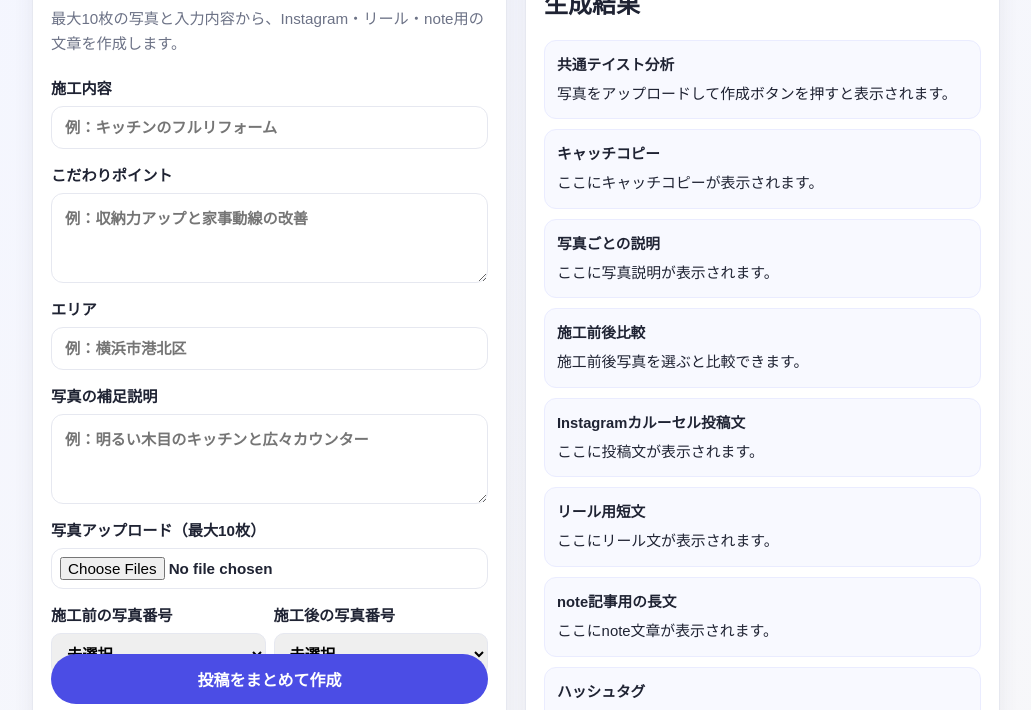
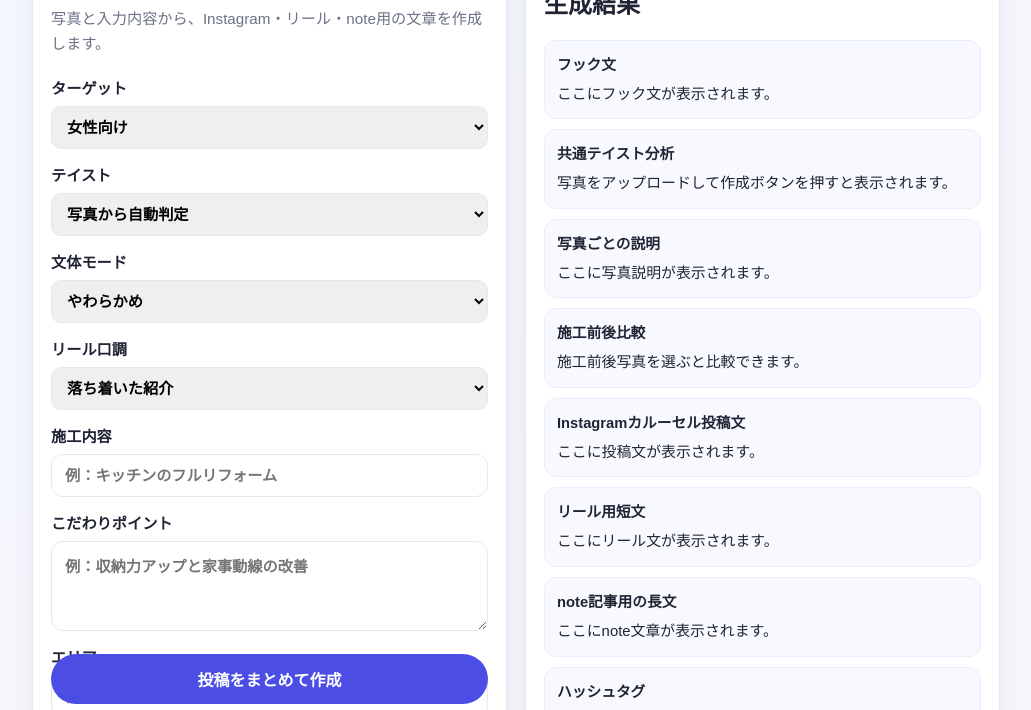
Before and after one commit to komekoyamayama/instagram-post-app, a website: page index.html in a window 1280 px wide. Shown: the part 90-800 px from the top of the page, without its empty margins (124-1155 px from the left). Drawn offline with Linux system fonts and the light colour scheme.

Commit message:
Add copywriting option selectors

```diff
--- a/index.html
+++ b/index.html
@@ -11,56 +11,80 @@
     <section class="card">
       <header class="card__header">
         <h1>施工写真から投稿を一括作成</h1>
-          <p>最大10枚の写真と入力内容から、Instagram・リール・note用の文章を作成します。</p>
+        <p>写真と入力内容から、Instagram・リール・note用の文章を作成します。</p>
       </header>
 
       <form id="postForm" class="form">
-          <label>
-            施工内容
+        <label>ターゲット
+          <select id="targetType">
+            <option value="women">女性向け</option>
+            <option value="owner">大家さん向け</option>
+          </select>
+        </label>
+
+        <label>テイスト
+          <select id="styleType">
+            <option value="auto">写真から自動判定</option>
+            <option value="cafe">カフェ風</option>
+            <option value="hotel">ホテルライク</option>
+            <option value="natural">ナチュラル</option>
+          </select>
+        </label>
+
+        <label>文体モード
+          <select id="toneType">
+            <option value="soft">やわらかめ</option>
+            <option value="craft">職人感強め</option>
+            <option value="viral">Instagram伸び重視</option>
+          </select>
+        </label>
+
+        <label>リール口調
+          <select id="reelTone">
+            <option value="calm">落ち着いた紹介</option>
+            <option value="catchy">テンポよく</option>
+            <option value="pro">プロ解説</option>
+          </select>
+        </label>
+
+        <label>施工内容
           <input type="text" id="workContent" placeholder="例：キッチンのフルリフォーム" required />
         </label>
 
-          <label>
-            こだわりポイント
+        <label>こだわりポイント
           <textarea id="specialPoint" placeholder="例：収納力アップと家事動線の改善" required></textarea>
         </label>
 
-          <label>
-            エリア
+        <label>エリア
           <input type="text" id="area" placeholder="例：横浜市港北区" required />
         </label>
 
-          <label>
-            写真の補足説明
+        <label>写真の補足説明
           <textarea id="photoDesc" placeholder="例：明るい木目のキッチンと広々カウンター" required></textarea>
         </label>
 
-          <label class="file-input">
-            写真アップロード（最大10枚）
+        <label class="file-input">写真アップロード（最大10枚）
           <input type="file" id="photoFiles" accept="image/*" multiple />
         </label>
 
         <div class="pairing">
-            <label>
-              施工前の写真番号
+          <label>施工前の写真番号
             <select id="beforeIndex"><option value="">未選択</option></select>
           </label>
-            <label>
-              施工後の写真番号
+          <label>施工後の写真番号
             <select id="afterIndex"><option value="">未選択</option></select>
           </label>
         </div>
 
         <div id="gallery" class="gallery"></div>
-
         <button type="submit">投稿をまとめて作成</button>
       </form>
     </section>
 
     <section class="card output" aria-live="polite">
       <h2>生成結果</h2>
+      <div class="output__item"><h3>フック文</h3><p id="copyResult">ここにフック文が表示されます。</p></div>
       <div class="output__item"><h3>共通テイスト分析</h3><p id="styleResult">写真をアップロードして作成ボタンを押すと表示されます。</p></div>
-        <div class="output__item"><h3>キャッチコピー</h3><p id="copyResult">ここにキャッチコピーが表示されます。</p></div>
       <div class="output__item"><h3>写真ごとの説明</h3><p id="photoSummaryResult">ここに写真説明が表示されます。</p></div>
       <div class="output__item"><h3>施工前後比較</h3><p id="comparisonResult">施工前後写真を選ぶと比較できます。</p></div>
       <div class="output__item"><h3>Instagramカルーセル投稿文</h3><p id="carouselResult">ここに投稿文が表示されます。</p></div>
@@ -69,7 +93,6 @@
       <div class="output__item"><h3>ハッシュタグ</h3><p id="hashtagResult">ここにハッシュタグが表示されます。</p></div>
     </section>
   </main>
-
   <script src="script.js"></script>
 </body>
 </html>
```
Lines whose indentation alone changed are shown as unchanged.
